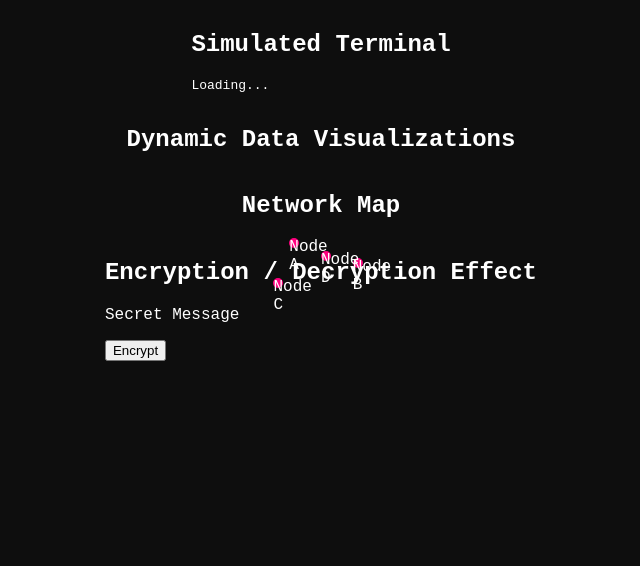
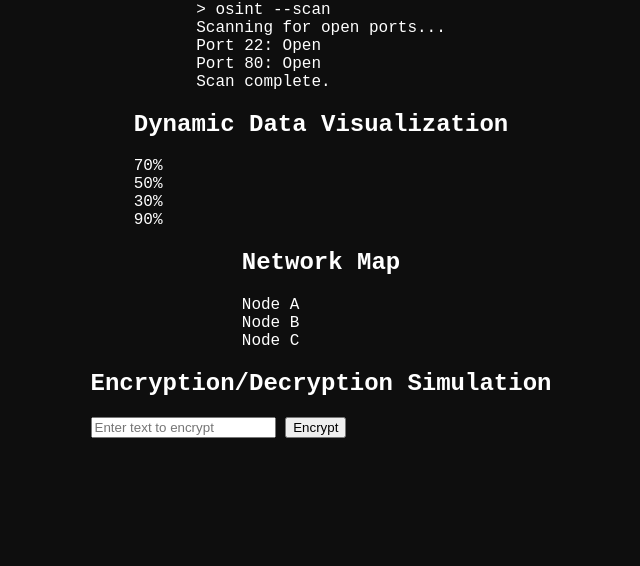
Before and after one commit to luckyguydarkside/cyber-osint-hub, a plain HTML site: page index.html in a window 1280 px wide. Shown: the part 274-840 px from the top of the page, without its empty margins (319-959 px from the left). Drawn offline with Linux system fonts and the light colour scheme.

Commit message:
Add initial HTML for web project

```diff
--- a/index.html
+++ b/index.html
@@ -3,48 +3,51 @@
 <head>
     <meta charset="UTF-8">
     <meta name="viewport" content="width=device-width, initial-scale=1.0">
-    <title>OSINT Cybersecurity Dashboard</title>
+    <title>OSINT Cyber Dashboard</title>
     <link rel="stylesheet" href="style.css">
     <script src="script.js" defer></script>
 </head>
 <body>
     <div id="cyber-dashboard">
         <header>
-            <h1>OSINT Cybersecurity Dashboard</h1>
+            <h1>OSINT Cyber Dashboard</h1>
         </header>
 
         <section class="terminal">
-            <h2>Simulated Terminal</h2>
-            <div class="terminal-window">
-                <pre id="terminal-output">Loading...</pre>
+            <h2>Terminal Emulator</h2>
+            <div class="terminal-output">
+                <div class="command">> osint --scan</div>
+                <div class="result">Scanning for open ports...</div>
+                <div class="result">Port 22: Open</div>
+                <div class="result">Port 80: Open</div>
+                <div class="result">Scan complete.</div>
             </div>
         </section>
 
         <section class="data-visualization">
-            <h2>Dynamic Data Visualizations</h2>
+            <h2>Dynamic Data Visualization</h2>
             <div class="chart">
-                <div class="bar" style="height: 70%;" data-title="Data Breaches"></div>
-                <div class="bar" style="height: 50%;" data-title="Phishing Attacks"></div>
-                <div class="bar" style="height: 90%;" data-title="Malware Incidents"></div>
-                <div class="bar" style="height: 30%;" data-title="DDoS Attacks"></div>
+                <div class="bar" style="height: 70%;">70%</div>
+                <div class="bar" style="height: 50%;">50%</div>
+                <div class="bar" style="height: 30%;">30%</div>
+                <div class="bar" style="height: 90%;">90%</div>
             </div>
         </section>
 
         <section class="network-map">
             <h2>Network Map</h2>
-            <div class="network-container">
-                <div class="node" style="top: 20%; left: 30%;">Node A</div>
-                <div class="node" style="top: 50%; left: 70%;">Node B</div>
-                <div class="node" style="top: 80%; left: 20%;">Node C</div>
-                <div class="node" style="top: 40%; left: 50%;">Node D</div>
-            </div>
+            <div class="network-node" style="top: 10%; left: 20%;">Node A</div>
+            <div class="network-node" style="top: 40%; left: 50%;">Node B</div>
+            <div class="network-node" style="top: 70%; left: 80%;">Node C</div>
+            <div class="network-connection"></div>
         </section>
 
-        <section class="encryption-effect">
-            <h2>Encryption / Decryption Effect</h2>
+        <section class="encryption">
+            <h2>Encryption/Decryption Simulation</h2>
             <div class="encryption-box">
-                <p id="encryption-text">Secret Message</p>
-                <button id="toggle-encryption">Encrypt</button>
+                <input type="text" id="encrypt-input" placeholder="Enter text to encrypt">
+                <button id="encrypt-btn">Encrypt</button>
+                <div id="encrypted-output"></div>
             </div>
         </section>
     </div>
```
